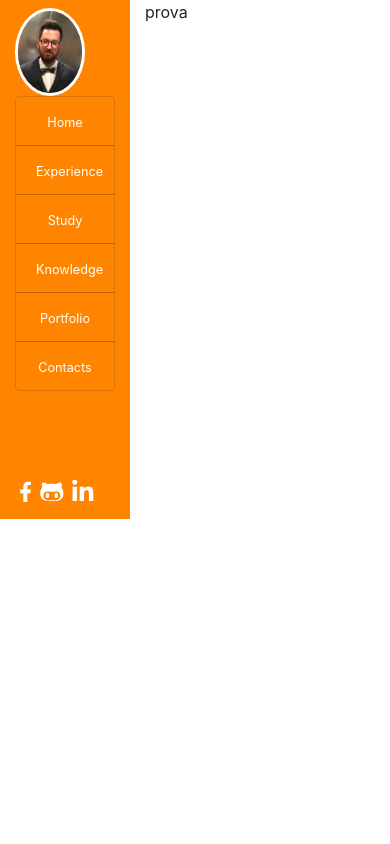
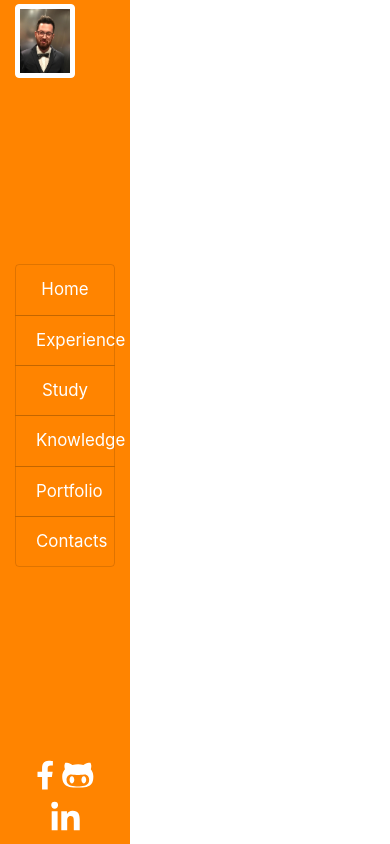
Before and after one commit to paolocattani/paolocattani, a React (Create React App) app: page / in a window 390 px wide. Built offline with nearby package versions, Linux system fonts and the light colour scheme.

Commit message:
more CSS to improve phone resize on phone
more CSS to improve phone resize on phone, changed CSS unit to vh,wm

```diff
--- a/package.json
+++ b/package.json
@@ -13,10 +13,10 @@
     "@types/react": "16.8.14",
     "@types/react-dom": "16.8.4",
     "bootstrap": "^4.3.1",
-    "husky": "^2.0.0",
+    "husky": "^2.7.0",
     "jquery": "^3.4.1",
-    "lint-staged": "^8.1.5",
-    "prettier": "^1.17.0",
+    "lint-staged": "^8.2.1",
+    "prettier": "^1.18.2",
     "react": "^16.8.6",
     "react-bootstrap": "^1.0.0-beta.9",
     "react-dom": "^16.8.6",
--- a/src/App.tsx
+++ b/src/App.tsx
@@ -5,12 +5,13 @@ import { library as fontAwesomeLibrary } from '@fortawesome/fontawesome-svg-core
 import { fab as brandsIcon } from '@fortawesome/free-brands-svg-icons';
 import * as solidIcon from '@fortawesome/free-solid-svg-icons';
 import * as regularIcon from '@fortawesome/free-regular-svg-icons';
+
 // Boostrap
 import { Container, Col, Row } from 'react-bootstrap';
 
 // Components
-//import Header from './components/header';
-import Sidebar from './components/sidebar';
+import Sidebar from './components/Sidebar';
+import Contacts from './components/Contacts';
 
 interface appState {
   isSidebarVisibile: boolean;
@@ -27,27 +28,30 @@ const App: React.FC = () => {
 
   const rightWidth = 10;
   const leftWidth = 2;
+  const resizeValue = 2;
+
   //const sidebar1stColor = '#6390ba';
   const sidebar1stColor = '#ff8400';
   const sidebar2ndColor = '#ffffff';
 
-  var containerStyle = {
-    margin: '0vmax'
+  const containerStyle = {
+    margin: 0
   };
-  var sidebarStyle = {
+  const sidebarStyle = {
     backgroundColor: sidebar1stColor
   };
 
+  const rowStyle = {
+    height: '100vh'
+  };
   return (
     <div className="App">
       <Container style={containerStyle}>
-        <Row>
-          <Col xs={leftWidth + 2} md={leftWidth} style={sidebarStyle}>
+        <Row style={rowStyle}>
+          <Col xs={leftWidth + resizeValue} md={leftWidth} style={sidebarStyle}>
             <Sidebar color={sidebar2ndColor} />
           </Col>
-          <Col xs={rightWidth - 2} md={rightWidth}>
-            <p> prova </p>
-          </Col>
+          <Col xs={rightWidth - resizeValue} md={rightWidth}></Col>
         </Row>
       </Container>
     </div>
--- /dev/null
+++ b/src/components/Contacts.tsx
@@ -0,0 +1,21 @@
+import React from 'react';
+import { Card } from 'react-bootstrap';
+
+const Contacts: React.FC = () => {
+  return (
+    <div>
+      <Card border={'warning'} className="text-center" id={'contacts'}>
+        <Card.Header>Contacts</Card.Header>
+        <Card.Body>
+          <Card.Text>
+            With supporting text below as a natural lead-in to additional
+            content.
+          </Card.Text>
+        </Card.Body>
+        <Card.Footer className="text-muted"></Card.Footer>
+      </Card>
+    </div>
+  );
+};
+
+export default Contacts;
--- a/src/components/LinkWithIcon.tsx
+++ b/src/components/LinkWithIcon.tsx
@@ -1,5 +1,5 @@
 import React from 'react';
-
+import '../style/LinkWithIcon.css';
 import { FontAwesomeIcon } from '@fortawesome/react-fontawesome';
 import {
   IconName,
@@ -14,12 +14,12 @@ interface linkProps {
   size?: SizeProp;
 }
 const style = {
-  display: 'inlime-block'
+  display: 'inline-block'
 };
 
 const iconStyle = {
-  fontSize: '4vmax',
-  padding: '0.5vmax'
+  fontSize: '5vh',
+  padding: '0.5vh'
 };
 
 class LinkWithIcon extends React.Component<linkProps> {
@@ -41,6 +41,7 @@ class LinkWithIcon extends React.Component<linkProps> {
           color={this.props.color}
           size={this.props.size}
           style={iconStyle}
+          className={'xlinkWithIcon'}
         />
         {this.props.children}
       </a>
--- a/src/components/internalLink.tsx
+++ b/src/components/internalLink.tsx
@@ -5,7 +5,7 @@ interface linkProps {
   link: string;
 }
 const style = {
-  fontSize: '1.5vmax'
+  fontSize: '2vh'
 };
 
 class InternalLink extends React.Component<linkProps> {
--- a/src/components/sidebar.tsx
+++ b/src/components/sidebar.tsx
@@ -1,6 +1,6 @@
 import React from 'react';
 import LinkWithIcon from './LinkWithIcon';
-import InternalLink from './internalLink';
+import InternalLink from './InternalLink';
 import { Image, ListGroup } from 'react-bootstrap';
 
 // Immagine profilo
@@ -12,7 +12,7 @@ interface sidebarProps {
 
 const Sidebar: React.SFC<sidebarProps> = props => {
   var divStyle = {
-    height: '-webkit-fill-available',
+    height: '100%',
     // Diplay
     WebkitAlignItems: 'flex-start' /* Safari 7.0+ */,
     display: 'flex',
@@ -22,19 +22,18 @@ const Sidebar: React.SFC<sidebarProps> = props => {
   };
 
   var imageStyle = {
-    maxWidth: '70%',
-    border: 'solid 3px ' + props.color,
-    margin: '1vmax  0vmax 0vmax 0vmax'
+    maxWidth: '60%',
+    border: 'solid 0.5px ' + props.color,
+    margin: '1vw 0vw'
   };
 
   var botStyle = {
-    margin: '10vmax 0vmax 1vmax 0vmax',
-    fontSize: '1.5vmax'
+    margin: '1vw 0vw'
   };
 
   var listGroupStyle = {
-    margin: 'auto',
-    maxWidth: '-webkit-fill-available'
+    maxWidth: '100%',
+    margin: 'auto'
   };
 
   var listGroupItemStyle = {
@@ -45,7 +44,7 @@ const Sidebar: React.SFC<sidebarProps> = props => {
   return (
     <div style={divStyle}>
       {/* Image */}
-      <Image style={imageStyle} src={profile_image} roundedCircle fluid />
+      <Image style={imageStyle} src={profile_image} thumbnail />
 
       {/* List */}
       <ListGroup style={listGroupStyle}>
--- /dev/null
+++ b/src/style/LinkWithIcon.css
@@ -0,0 +1,6 @@
+.xlinkWithIcon {
+  transition: font-size 0.35s ease;
+}
+.xlinkWithIcon:hover {
+  font-size: 5em;
+}
```
Also changed, not shown: 1 other file (tests, documents, lock files or other folders).
